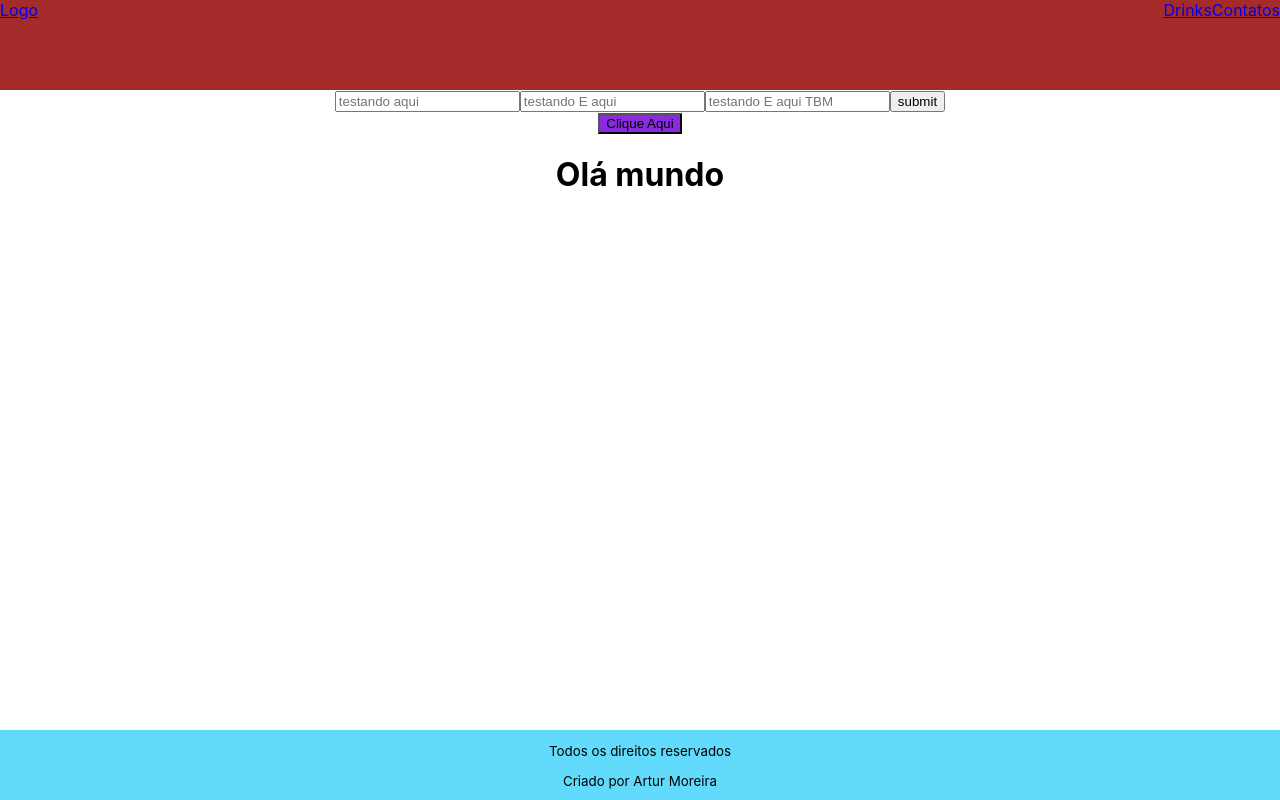
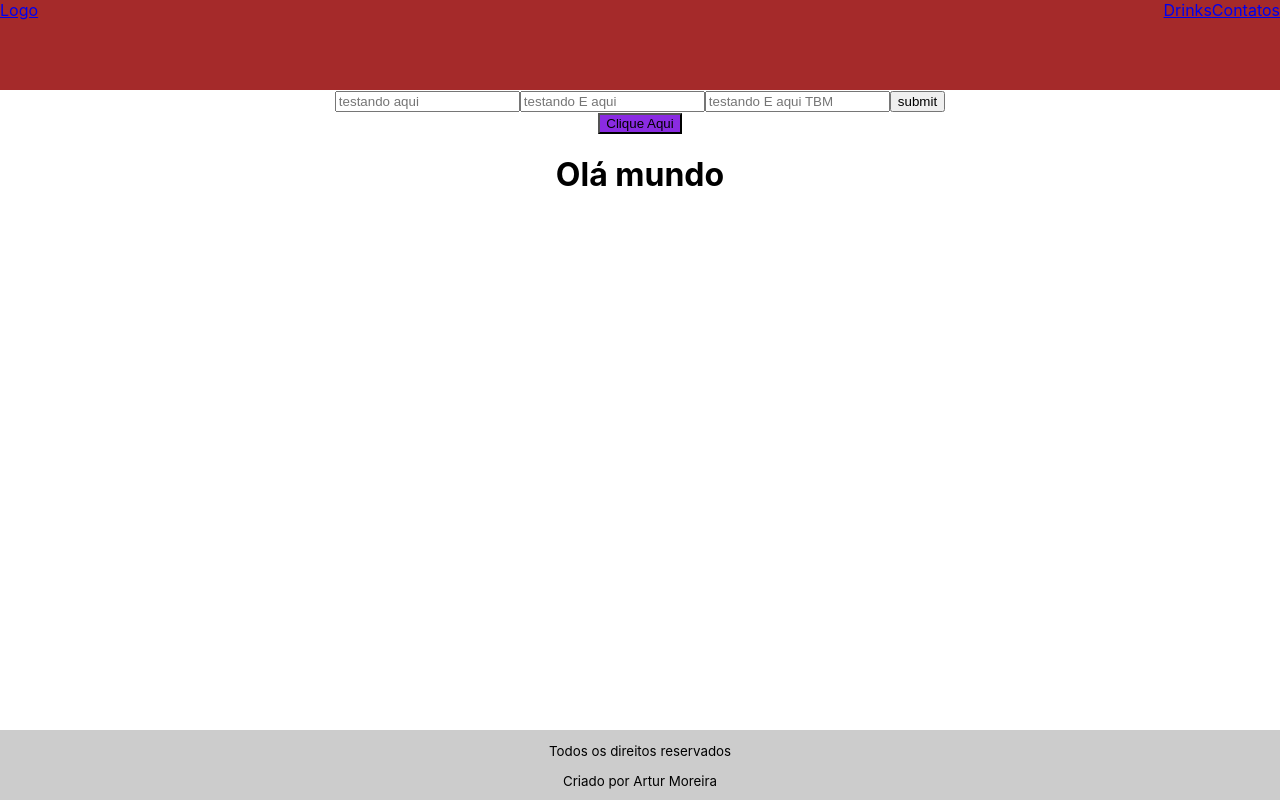
Before and after one commit to arturacm/bonsDrinks, a React (Create React App) app: page /contato in a window 1280 px wide. Built offline with nearby package versions, Linux system fonts and the light colour scheme.

Commit message:
testando styled-components no Footer

```diff
--- a/package.json
+++ b/package.json
@@ -11,6 +11,7 @@
     "react-router": "^5.2.0",
     "react-router-dom": "^5.2.0",
     "react-scripts": "4.0.3",
+    "styled-components": "^5.3.0",
     "web-vitals": "^1.0.1"
   },
   "scripts": {
--- a/src/components/Button/Button.jsx
+++ b/src/components/Button/Button.jsx
@@ -33,6 +33,9 @@ class Button extends React.Component{
     componentDidUpdate(){
         console.log(`${this.props.texto} foi atualizado`);
     }
+    componentWillUnmount(){
+        console.log("Tchau botao");
+    }
 }
 
 export default Button;
--- a/src/components/Drinks/Drinks.jsx
+++ b/src/components/Drinks/Drinks.jsx
@@ -34,4 +34,7 @@ export default class Drinks extends Component {
             this.setState({dados: json.drinks})
         })
     }
+    componentWillUnmount(){
+        console.log("Tchau drinks");
+    }
 }
--- a/src/components/Footer/Footer.jsx
+++ b/src/components/Footer/Footer.jsx
@@ -1,16 +1,21 @@
 import React from 'react'
+import styled from 'styled-components'
+
+const Rodape = styled.footer`
+    background-color: #cccccc;
+`
 
 class Footer extends React.Component {
     render() {
         return (
-        <footer>
+        <Rodape>
             <p>
                 Todos os direitos reservados
             </p>
             <p>
                 Criado por Artur Moreira
             </p>
-        </footer>)
+        </Rodape>)
     }
 }
 
```
Also changed, not shown: 2 other files (tests, documents, lock files or other folders).
